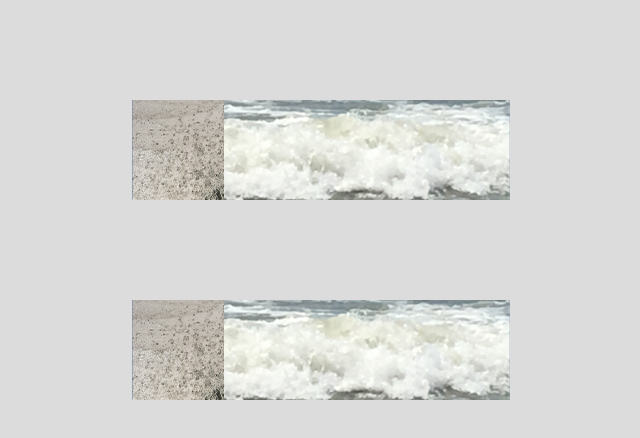
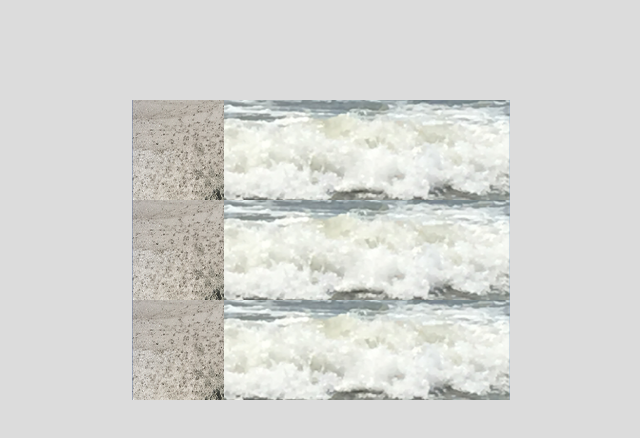
Before and after one commit to juliovquevedo/cube, a plain HTML site: page index.html in a window 1280 px wide. Shown: the whole page, without its empty margins (319-959 px from the left). Drawn offline with Linux system fonts and the light colour scheme.

Commit message:
Added middle layer

```diff
--- a/index.html
+++ b/index.html
@@ -12,6 +12,11 @@
             <div class="side top-back"></div>
             <div class="side top-left"></div>
 
+            <div class="side middle-front"></div>
+            <div class="side middle-right"></div>
+            <div class="side middle-back"></div>
+            <div class="side middle-left"></div>
+
             <div class="side bottom-front"></div>
             <div class="side bottom-right"></div>
             <div class="side bottom-back"></div>
--- a/style.css
+++ b/style.css
@@ -42,6 +42,42 @@ body {
 }
 
 .top-left {
+    background-image: url(surf.png);
+    z-index: 5;
+    transform: rotateY(270deg) translateZ(150px);
+    animation-name: tleft;
+    animation-duration: 8s;
+}
+
+.middle-front {
+    top: 100px;
+    background-image: url(clouds.png);
+    z-index: 20;
+    transform: translateZ(150px);
+    animation-name: tfront;
+    animation-duration: 8s;
+}
+
+.middle-right {
+    top: 100px;
+    background-image: url(baloons.png);
+    z-index: 10;
+    transform: rotateY(90deg) translateZ(150px);
+    animation-name: tright;
+    animation-duration: 8s;
+}
+
+.middle-back {
+    top: 100px;
+    background-image: url(sand.png);
+    z-index: 0;
+    transform: rotateY(180deg) translateZ(-150px);
+    animation-name: tback;
+    animation-duration: 8s;
+}
+
+.middle-left {
+    top: 100px;
     background-image: url(surf.png);
     z-index: 5;
     transform: rotateY(270deg) translateZ(150px);
```
